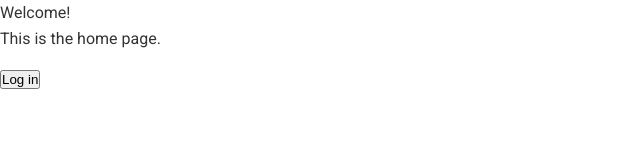
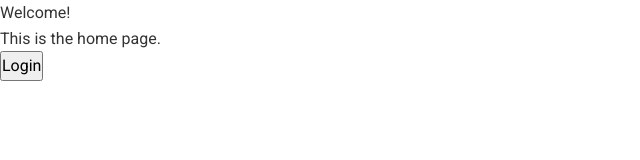
Before and after one commit to harisaiharish/shortest-root, a React (Create React App) app in the folder shortest-root/: page / in a window 1280 px wide. Shown: the top 160 px of the page, without its empty margins (0-640 px from the left). Built offline with nearby package versions, Linux system fonts and the light colour scheme; the HTML template or start-up script is replaced by a standard one.

Commit message:
login button work

```diff
--- a/shortest-root/src/Components/Home.js
+++ b/shortest-root/src/Components/Home.js
@@ -1,5 +1,6 @@
 
 import React from "react"
+import { Link } from "react-router-dom"
 
 const Home = (props) => {
     const { loggedIn, email } = props
@@ -16,14 +17,9 @@ const Home = (props) => {
             This is the home page.
         </div>
         <div className={"buttonContainer"}>
-            <input
-                className={"inputButton"}
-                type="button"
-                onClick={onButtonClick}
-                value={loggedIn ? "Log out" : "Log in"} />
-            {(loggedIn ? <div>
-                Your email address is {email}
-            </div> : <div/>)}
+            <a href="/login">
+                <button className="button" >Login</button>
+            </a>
         </div>
 
 
```
